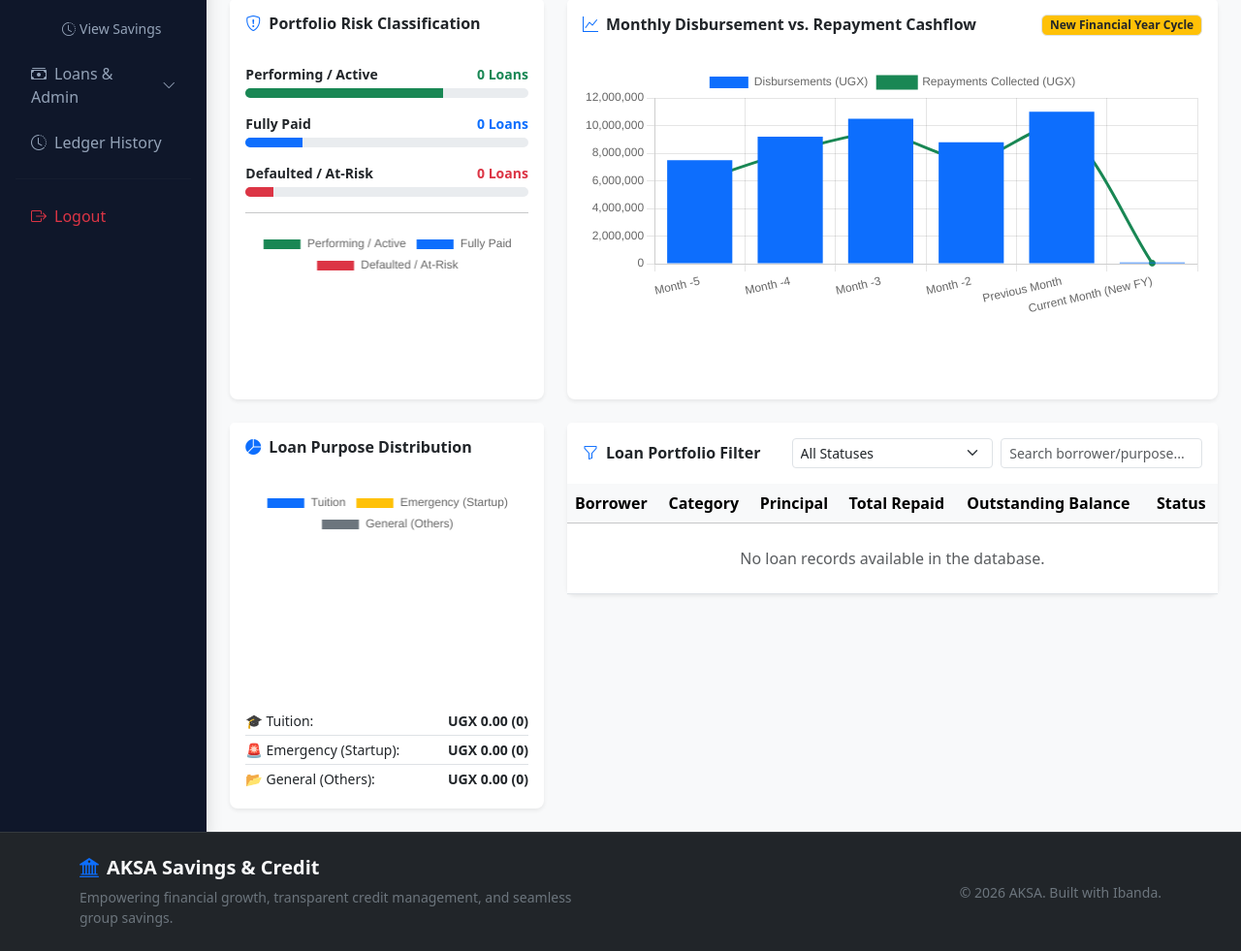
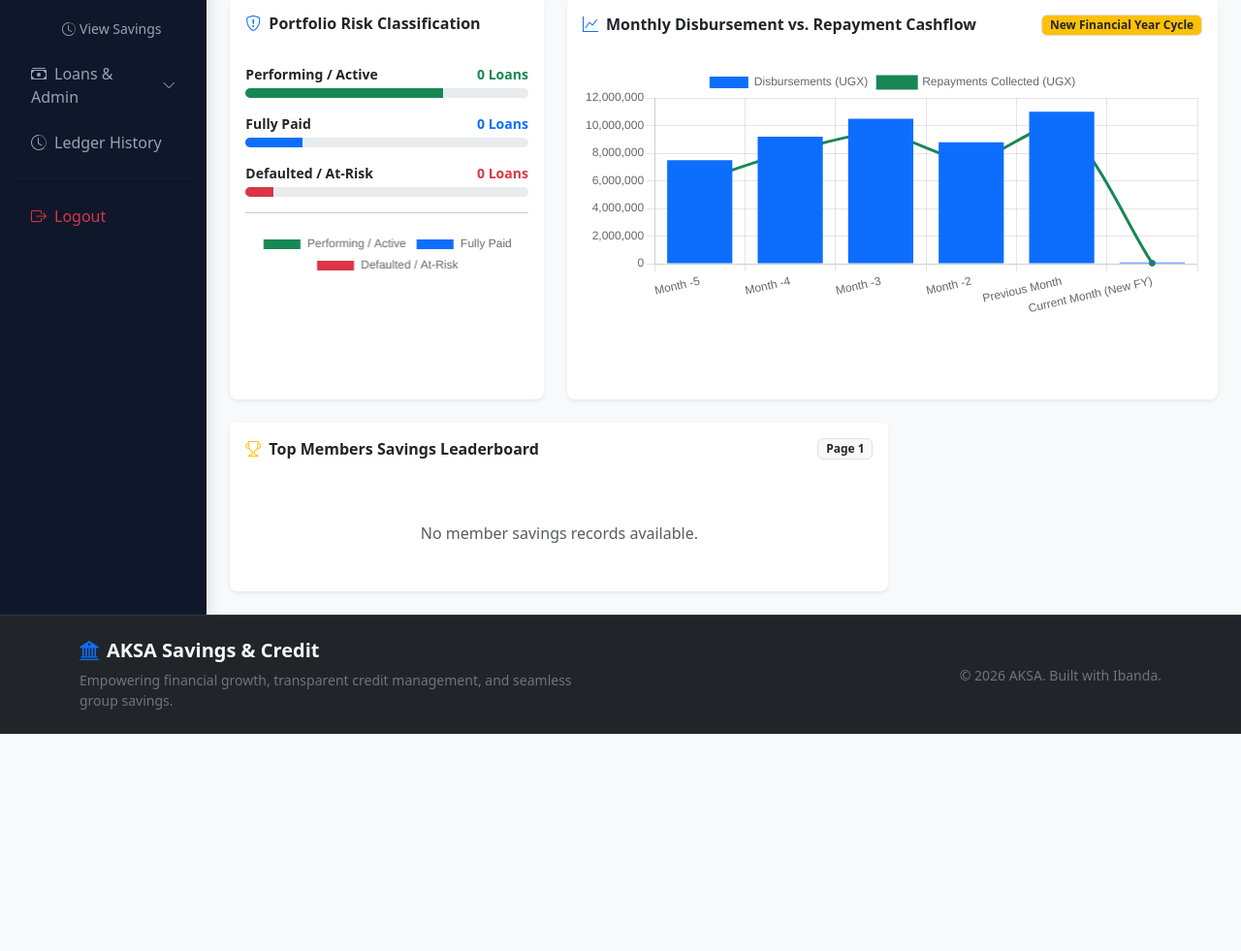
Before and after one commit to Zuba43/aksa_sacco, a Flask app: template app/templates/finance/dashboard.html in a window 1280 px wide. Shown: the part 314-1295 px from the top of the page at 97% size. After the commit the page ends 1071 px from the top, so only its background shows below. Run offline with Flask 3, Linux system fonts and the light colour scheme; the template is opened without the code that fills it, so the values that code supplies are empty; the visitor is signed in with stand-in values (Sample User, id 1); data comes from the database, SQL or seed files in the repository.

Commit message:
add top savers, align cards in grid layout

```diff
--- a/app/routes/finance.py
+++ b/app/routes/finance.py
@@ -5,7 +5,32 @@ from datetime import datetime
 from app.models import User, Loan, Savings, Expense, FineFee
 from app import db
 
+
 finance_bp = Blueprint('finance', __name__, url_prefix='/finance')
+
+@finance_bp.app_template_filter("compact_num")
+def compact_num(value):
+    if value is None:
+        val = 0.0
+    elif isinstance(value, (int, float)):
+        val = float(value)
+    else:
+        try:
+            # Clean commas and whitespace from strings like '425,000.00'
+            cleaned = str(value).replace(',', '').strip()
+            val = float(cleaned) if cleaned else 0.0
+        except (ValueError, TypeError):
+            val = 0.0
+
+    if val >= 1_000_000_000:
+        return f"{val / 1_000_000_000:.2f}".rstrip("0").rstrip(".") + "B"
+    elif val >= 1_000_000:
+        return f"{val / 1_000_000:.2f}".rstrip("0").rstrip(".") + "M"
+    elif val >= 1_000:
+        return f"{val / 1_000:.1f}".rstrip("0").rstrip(".") + "K"
+    return f"{val:,.0f}"
+
+
 @finance_bp.route("/dashboard")
 @login_required
 def dashboard():
@@ -29,11 +54,23 @@ def dashboard():
         .scalar()
         or 0.0
     )
+    #member card population
+    top_savers = (
+        db.session.query(
+            User,
+            func.coalesce(func.sum(Savings.amount), 0.0).label("total_savings")
+        )
+        .outerjoin(Savings, User.id == Savings.user_id)
+        .group_by(User.id)
+        .order_by(func.sum(Savings.amount).desc())
+        .all()
+    )
 
-    # Total Fines & Fees (all records in FineFee table)
-    # Note: If you want this card to exclude membership fees, add:
-    # .filter(~func.lower(FineFee.fee_type).like("%membership%"))
-    total_fines_fees = db.session.query(func.sum(FineFee.amount)).scalar() or 0.0
+    total_fines_fees = (
+    db.session.query(func.sum(FineFee.amount))
+    .filter(~func.lower(FineFee.fee_type).like("%membership%"))
+    .scalar() or 0.0
+)
 
     # 2. Loan Calculations & Profits
     total_disbursed = 0.0
@@ -148,6 +185,7 @@ def dashboard():
         all_expenses_transactions=all_expenses_transactions,
         total_disbursed=total_disbursed,
         performing_count=performing_count,
+        top_savers=top_savers,
         fully_paid_count=fully_paid_count,
         pending_count=pending_count,
         default_count=default_count,
--- a/app/templates/finance/dashboard.html
+++ b/app/templates/finance/dashboard.html
@@ -303,15 +303,29 @@ SACCO{% endblock %} {% block extra_head %}
       </div>
 
       <!-- Top Metrics Bar -->
-      <div
-        class="row row-cols-1 row-cols-sm-2 row-cols-lg-3 row-cols-xl-5 g-3 mb-4"
-      >
+      <div class="row row-cols-2 row-cols-md-3 row-cols-xl-5 g-2 g-md-3 mb-4">
         <!-- 1. Total Savings -->
         <div class="col">
           <div
             class="card metric-card border-0 shadow-sm rounded-3 bg-primary text-white p-3 h-100"
           >
-            <div class="d-flex justify-content-between align-items-center">
+            <!-- Mobile View (2x2 Compact) -->
+            <div class="d-md-none text-center py-1">
+              <div class="fs-4 fw-bold lh-1 mb-1">
+                {{ total_savings|default(0.0)|compact_num }}
+              </div>
+              <div
+                class="small text-white-50 fw-semibold"
+                style="font-size: 0.75rem"
+              >
+                Total Savings
+              </div>
+            </div>
+
+            <!-- Desktop View -->
+            <div
+              class="d-none d-md-flex justify-content-between align-items-center"
+            >
               <div>
                 <div class="small text-white-50 text-uppercase fw-bold">
                   Total Savings
@@ -330,7 +344,23 @@ SACCO{% endblock %} {% block extra_head %}
           <div
             class="card metric-card border-0 shadow-sm rounded-3 bg-danger text-white p-3 h-100"
           >
-            <div class="d-flex justify-content-between align-items-center">
+            <!-- Mobile View (2x2 Compact) -->
+            <div class="d-md-none text-center py-1">
+              <div class="fs-4 fw-bold lh-1 mb-1">
+                {{ unpaid_loans|default(0.0)|compact_num }}
+              </div>
+              <div
+                class="small text-white-50 fw-semibold"
+                style="font-size: 0.75rem"
+              >
+                Unpaid Loans
+              </div>
+            </div>
+
+            <!-- Desktop View -->
+            <div
+              class="d-none d-md-flex justify-content-between align-items-center"
+            >
               <div>
                 <div class="small text-white-50 text-uppercase fw-bold">
                   Unpaid Loans
@@ -349,7 +379,23 @@ SACCO{% endblock %} {% block extra_head %}
           <div
             class="card metric-card border-0 shadow-sm rounded-3 bg-info text-dark p-3 h-100"
           >
-            <div class="d-flex justify-content-between align-items-center">
+            <!-- Mobile View (2x2 Compact) -->
+            <div class="d-md-none text-center py-1">
+              <div class="fs-4 fw-bold lh-1 mb-1">
+                {{ membership_fees|default(0.0)|compact_num }}
+              </div>
+              <div
+                class="small text-dark opacity-75 fw-semibold"
+                style="font-size: 0.75rem"
+              >
+                Membership Fees
+              </div>
+            </div>
+
+            <!-- Desktop View -->
+            <div
+              class="d-none d-md-flex justify-content-between align-items-center"
+            >
               <div>
                 <div class="small text-dark-50 text-uppercase fw-bold">
                   Membership Fees
@@ -368,7 +414,23 @@ SACCO{% endblock %} {% block extra_head %}
           <div
             class="card metric-card border-0 shadow-sm rounded-3 bg-secondary text-white p-3 h-100"
           >
-            <div class="d-flex justify-content-between align-items-center">
+            <!-- Mobile View (2x2 Compact) -->
+            <div class="d-md-none text-center py-1">
+              <div class="fs-4 fw-bold lh-1 mb-1">
+                {{ total_fines_fees|default(0.0)|compact_num }}
+              </div>
+              <div
+                class="small text-white-50 fw-semibold"
+                style="font-size: 0.75rem"
+              >
+                Total Fines &amp; Fees
+              </div>
+            </div>
+
+            <!-- Desktop View -->
+            <div
+              class="d-none d-md-flex justify-content-between align-items-center"
+            >
               <div>
                 <div class="small text-white-50 text-uppercase fw-bold">
                   Total Fines &amp; Fees
@@ -382,8 +444,8 @@ SACCO{% endblock %} {% block extra_head %}
           </div>
         </div>
 
-        <!-- 5. Profits (Interests) -->
-        <div class="col">
+        <!-- 5. Profits (Interests) - Hidden on mobile to maintain strict 2x2 (4 cards) -->
+        <div class="col d-none d-md-block">
           <div
             class="card metric-card border-0 shadow-sm rounded-3 bg-success text-white p-3 h-100"
           >
@@ -505,166 +567,115 @@ SACCO{% endblock %} {% block extra_head %}
         </div>
       </div>
 
-      <!-- SECTION 3: Loan Purpose Segmentation & Detailed Filter Table -->
-      <div class="row g-4">
-        <!-- Purpose Distribution -->
-        <div class="col-lg-4">
-          <div class="card border-0 shadow-sm rounded-3 h-100">
-            <div class="card-header bg-white py-3 border-0">
-              <h6 class="fw-bold mb-0">
-                <i class="bi bi-pie-chart-fill me-2 text-primary"></i>Loan
-                Purpose Distribution
-              </h6>
-            </div>
-            <div class="card-body">
+      <!-- Top Members Savings Leaderboard Card -->
+      <div class="col-lg-8">
+        <div class="card border-0 shadow-sm rounded-3 h-100">
+          <div
+            class="card-header bg-white py-3 border-0 d-flex justify-content-between align-items-center"
+          >
+            <h6 class="fw-bold mb-0">
+              <i class="bi bi-trophy me-2 text-warning"></i>Top Members Savings
+              Leaderboard
+            </h6>
+            <span
+              class="badge bg-light text-dark border small"
+              id="pageIndicator"
+              >Page 1</span
+            >
+          </div>
+
+          <div class="card-body p-0">
+            <div class="list-group list-group-flush" id="saversList">
+              {% for user, total_savings in top_savers|default([]) %}
               <div
-                class="chart-container"
-                style="position: relative; height: 210px"
+                class="list-group-item px-3 py-3 saver-item"
+                data-index="{{ loop.index0 }}"
+                style="{% if loop.index0 >= 5 %}display: none;{% endif %}"
               >
-                <canvas id="purposePieChart"></canvas>
-              </div>
-              <div class="mt-3 small">
-                <div class="d-flex justify-content-between border-bottom py-1">
-                  <span>🎓 Tuition:</span>
-                  <span class="fw-bold"
-                    >UGX {{ "{:,.2f}".format(tuition_total|default(0.0)) }} ({{
-                    tuition_count|default(0) }})</span
-                  >
-                </div>
-                <div class="d-flex justify-content-between border-bottom py-1">
-                  <span>🚨 Emergency (Startup):</span>
-                  <span class="fw-bold"
-                    >UGX {{ "{:,.2f}".format(startup_total|default(0.0)) }} ({{
-                    startup_count|default(0) }})</span
-                  >
-                </div>
-                <div class="d-flex justify-content-between py-1">
-                  <span>📂 General (Others):</span>
-                  <span class="fw-bold"
-                    >UGX {{ "{:,.2f}".format(others_total|default(0.0)) }} ({{
-                    others_count|default(0) }})</span
-                  >
+                <div class="d-flex align-items-center justify-content-between">
+                  <div class="d-flex align-items-center">
+                    <!-- Profile Picture / KYC Passport Photo -->
+                    {% if user.passport_photo %}
+                    <img
+                      src="{{ url_for('static', filename='uploads/' + user.passport_photo) }}"
+                      alt="{{ user.fname }}"
+                      class="rounded-circle me-3"
+                      style="width: 45px; height: 45px; object-fit: cover"
+                    />
+                    {% elif user.profile_pic %}
+                    <img
+                      src="{{ url_for('static', filename='uploads/' + user.profile_pic) }}"
+                      alt="{{ user.fname }}"
+                      class="rounded-circle me-3"
+                      style="width: 45px; height: 45px; object-fit: cover"
+                    />
+                    {% else %}
+                    <!-- Fallback Initials Avatar if no photo exists -->
+                    <div
+                      class="rounded-circle bg-primary text-white d-flex align-items-center justify-content-center fw-bold me-3"
+                      style="width: 45px; height: 45px; font-size: 0.95rem"
+                    >
+                      {{ user.fname[:1] }}{{ user.lname[:1] }}
+                    </div>
+                    {% endif %}
+
+                    <div>
+                      <div class="fw-bold text-dark">
+                        {{ user.fname }} {{ user.lname }}
+                      </div>
+                      <small class="text-muted"
+                        ><i class="bi bi-telephone me-1"></i>{{ user.phone or
+                        'No phone' }}</small
+                      >
+                    </div>
+                  </div>
+
+                  <div class="text-end">
+                    <div
+                      class="small text-muted text-uppercase fw-semibold"
+                      style="font-size: 0.7rem"
+                    >
+                      Total Savings
+                    </div>
+                    <div class="fw-bold text-success fs-6">
+                      UGX {{
+                      "{:,.2f}".format(total_savings|default(0.0))|compact_num
+                      }}
+                    </div>
+                  </div>
                 </div>
               </div>
-            </div>
-          </div>
-        </div>
-
-        <!-- Interactive Portfolio Table -->
-        <div class="col-lg-8">
-          <div class="card border-0 shadow-sm rounded-3">
-            <div class="card-header bg-white py-3 border-0">
-              <div class="row g-2 align-items-center">
-                <div class="col-12 col-md-4">
-                  <h6 class="fw-bold mb-0">
-                    <i class="bi bi-funnel me-2 text-primary"></i>Loan Portfolio
-                    Filter
-                  </h6>
-                </div>
-                <div class="col-sm-6 col-md-4">
-                  <select
-                    id="statusFilter"
-                    class="form-select form-select-sm"
-                    onchange="filterLoans()"
-                  >
-                    <option value="ALL">All Statuses</option>
-                    <option value="Pending">Pending</option>
-                    <option value="Approved">Approved</option>
-                    <option value="Active">Active</option>
-                    <option value="Fully Paid">Fully Paid</option>
-                    <option value="Defaulted">Defaulted</option>
-                  </select>
-                </div>
-                <div class="col-sm-6 col-md-4">
-                  <input
-                    type="text"
-                    id="searchInput"
-                    class="form-control form-control-sm"
-                    placeholder="Search borrower/purpose..."
-                    onkeyup="filterLoans()"
-                  />
-                </div>
+              {% else %}
+              <div class="text-center py-5 text-muted">
+                No member savings records available.
               </div>
-            </div>
-            <div class="card-body p-0">
-              <div class="table-responsive">
-                <table
-                  class="table table-hover align-middle mb-0"
-                  id="loansTable"
-                >
-                  <thead class="table-light">
-                    <tr>
-                      <th>Borrower</th>
-                      <th>Category</th>
-                      <th>Principal</th>
-                      <th>Total Repaid</th>
-                      <th>Outstanding Balance</th>
-                      <th>Status</th>
-                    </tr>
-                  </thead>
-                  <tbody>
-                    {% for loan in all_loans|default([]) %}
-                    <tr data-status="{{ loan.status }}">
-                      <td>
-                        <div class="fw-bold">
-                          {% if loan.user %}{{ loan.user.fname }} {{
-                          loan.user.lname }}{% else %}Unknown{% endif %}
-                        </div>
-                        <small class="text-muted"
-                          >{% if loan.user %}{{ loan.user.phone }}{% endif
-                          %}</small
-                        >
-                      </td>
-                      <td>
-                        {% if loan.loan_type == 'Business startup' %}
-                        <span class="badge bg-warning text-dark border"
-                          >Emergency</span
-                        >
-                        {% elif loan.loan_type == 'Others' %}
-                        <span class="badge bg-secondary border">General</span>
-                        {% else %}
-                        <span class="badge bg-info text-dark border"
-                          >{{ loan.loan_type }}</span
-                        >
-                        {% endif %}
-                      </td>
-                      <td class="fw-semibold">
-                        UGX {{ "{:,.2f}".format(loan.amount_requested) }}
-                      </td>
-                      <td class="text-success fw-semibold">
-                        UGX {{
-                        "{:,.2f}".format(loan.total_repaid_calc|default(0.0)) }}
-                      </td>
-                      <td class="text-danger fw-bold">
-                        UGX {{ "{:,.2f}".format(loan.balance_calc|default(0.0))
-                        }}
-                      </td>
-                      <td>
-                        {% if loan.status in ['Approved', 'Active'] %}
-                        <span class="badge bg-success">{{ loan.status }}</span>
-                        {% elif loan.status == 'Fully Paid' %}
-                        <span class="badge bg-primary">{{ loan.status }}</span>
-                        {% elif loan.status == 'Pending' %}
-                        <span class="badge bg-warning text-dark"
-                          >{{ loan.status }}</span
-                        >
-                        {% else %}
-                        <span class="badge bg-danger">{{ loan.status }}</span>
-                        {% endif %}
-                      </td>
-                    </tr>
-                    {% else %}
-                    <tr>
-                      <td colspan="6" class="text-center py-4 text-muted">
-                        No loan records available in the database.
-                      </td>
-                    </tr>
-                    {% endfor %}
-                  </tbody>
-                </table>
-              </div>
-            </div>
-          </div>
+              {% endfor %}
+            </div>
+          </div>
+
+          <!-- Card Footer Pagination Controls -->
+          {% if top_savers and top_savers|length > 5 %}
+          <div
+            class="card-footer bg-white py-2 border-0 d-flex justify-content-between align-items-center"
+          >
+            <button
+              class="btn btn-outline-secondary btn-sm px-3"
+              id="prevBtn"
+              onclick="changePage(-1)"
+              disabled
+            >
+              <i class="bi bi-chevron-left me-1"></i> Previous
+            </button>
+            <small class="text-muted fw-semibold">Showing 5 per page</small>
+            <button
+              class="btn btn-outline-primary btn-sm px-3"
+              id="nextBtn"
+              onclick="changePage(1)"
+            >
+              Next <i class="bi bi-chevron-right ms-1"></i>
+            </button>
+          </div>
+          {% endif %}
         </div>
       </div>
     </main>
@@ -2606,5 +2617,42 @@ loan.amount_repaid > 0 %}
       row.style.display = matchesStatus && matchesSearch ? "" : "none";
     });
   }
+  //members card population
+  let currentPage = 0;
+  const itemsPerPage = 5;
+  const saverItems = document.querySelectorAll('.saver-item');
+  const totalPages = Math.ceil(saverItems.length / itemsPerPage);
+
+  function updatePagination() {
+    const start = currentPage * itemsPerPage;
+    const end = start + itemsPerPage;
+
+    saverItems.forEach((item, index) => {
+      if (index >= start && index < end) {
+        item.style.display = 'block';
+      } else {
+        item.style.display = 'none';
+      }
+    });
+
+    // Update indicator and buttons
+    const indicator = document.getElementById('pageIndicator');
+    if (indicator) {
+      indicator.textContent = `Page ${currentPage + 1} of ${totalPages || 1}`;
+    }
+
+    const prevBtn = document.getElementById('prevBtn');
+    const nextBtn = document.getElementById('nextBtn');
+
+    if (prevBtn) prevBtn.disabled = currentPage === 0;
+    if (nextBtn) nextBtn.disabled = currentPage >= totalPages - 1;
+  }
+
+  function changePage(direction) {
+    currentPage += direction;
+    if (currentPage < 0) currentPage = 0;
+    if (currentPage >= totalPages) currentPage = totalPages - 1;
+    updatePagination();
+  }
 </script>
 {% endblock %}
```
